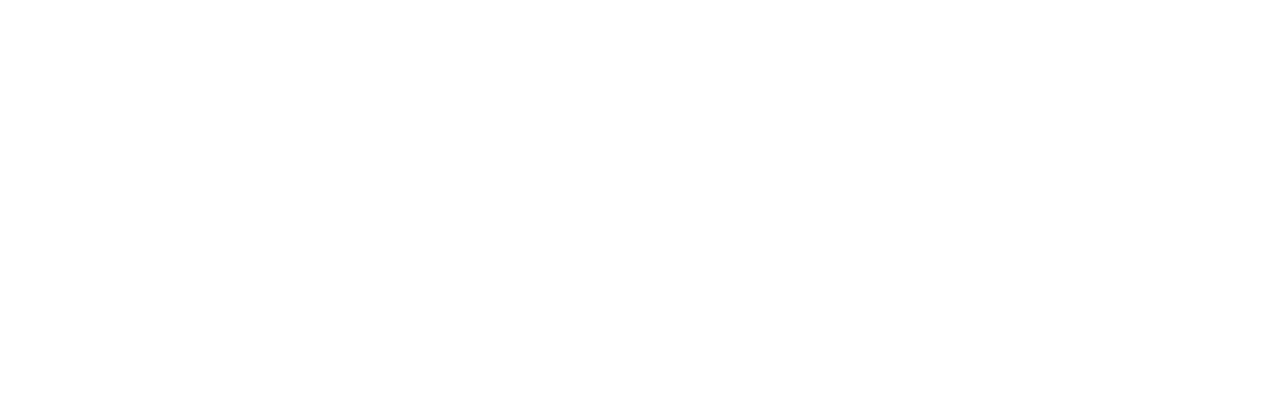
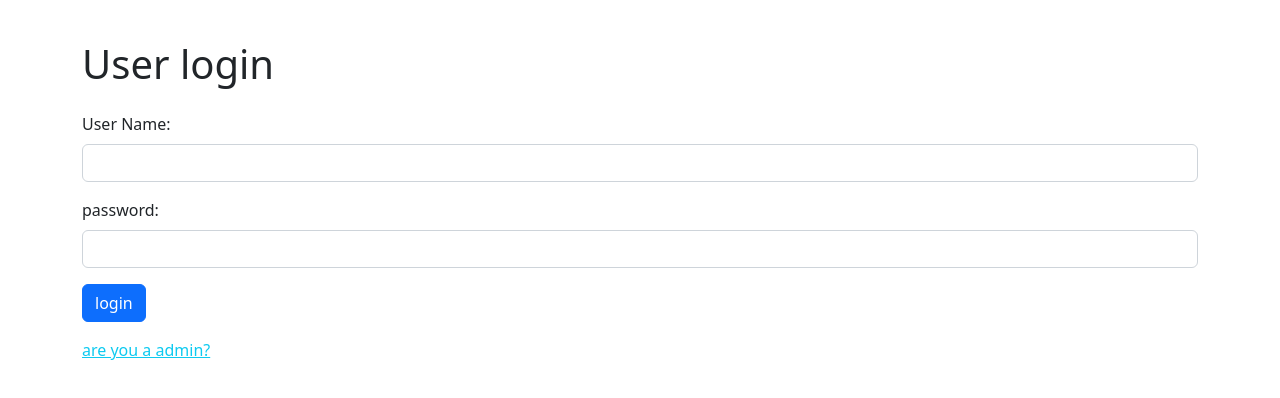
Before and after one commit to krishnanunnijp/library-management-angular-project, an Angular app: page /user in a window 1280 px wide. Before the commit this address led to /. Shown: the top 398 px of the page. Built offline with nearby package versions, Linux system fonts and the light colour scheme.

Commit message:
user login page added

```diff
--- a/src/app/signup/signup.component.html
+++ b/src/app/signup/signup.component.html
@@ -49,7 +49,7 @@
                     <a href="" class="btn btn-success">sign up</a>
                 </div>
                 <div class="col-12 col-sm-12 col-md-12 col-lg-12 col-xl-12 col-xxl-12 text-center">
-                    <a href="" class="link-primary">login here !</a>
+                    <a href="\user" class="link-primary">login here !</a>
                 </div>
             </div>
         </div>
--- /dev/null
+++ b/src/app/user-login-page/user-login-page.component.html
@@ -0,0 +1,25 @@
+<div class="container">
+    <div class="row">
+        <div class="col col-12 col-sm-12 col-md-12 col-lg-12 col-xl-12 col-xxl-12">
+            <div class="row g-3 mt-4">
+                <div class="col-12 col-sm-12 col-md-12 col-lg-12 col-xl-12 col-xxl-12">
+                    <h1> User login</h1>
+                </div>
+                <div class="col-12 col-sm-12 col-md-12 col-lg-12 col-xl-12 col-xxl-12">
+                    <label for="username" class="form-label">User Name:</label>
+                    <input type="text" class="form-control">
+                </div>
+                <div class="col-12 col-sm-12 col-md-12 col-lg-12 col-xl-12 col-xxl-12">
+                    <label for="password" class="form-label">password:</label>
+                    <input type="password" class="form-control">
+                </div>
+                <div class="col-12 col-sm-12 col-md-12 col-lg-12 col-xl-12 col-xxl-12">
+                    <a href="" class="btn btn-primary">login</a>
+                </div>
+                <div class="col-12 col-sm-12 col-md-12 col-lg-12 col-xl-12 col-xxl-12">
+                    <a href="" class="link-info">are you a admin?</a>
+                </div>
+            </div>
+        </div>
+    </div>
+</div>
```
Also changed, not shown: src/app/app.module.ts (+7 -1 lines), src/app/user-login-page/user-login-page.component.ts (added, +10 -0 lines), src/app/user-login-page/user-login-page.component.css (added).
